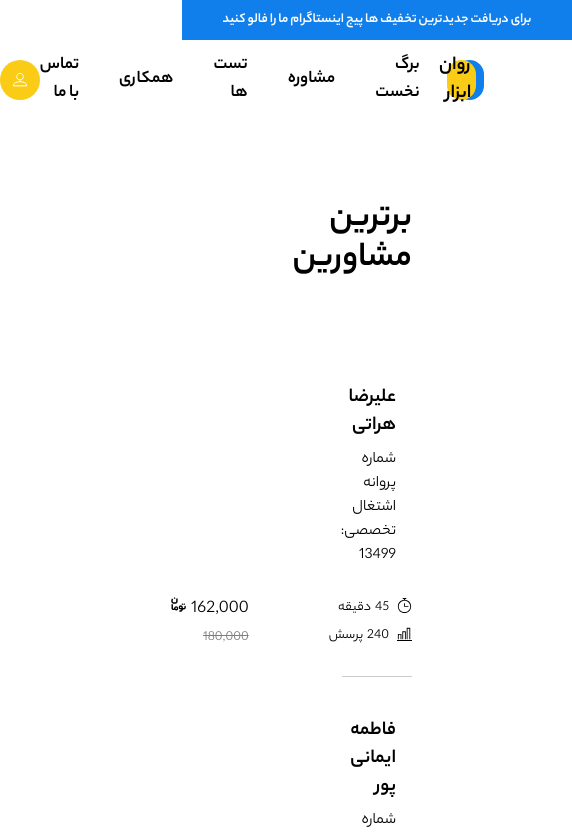
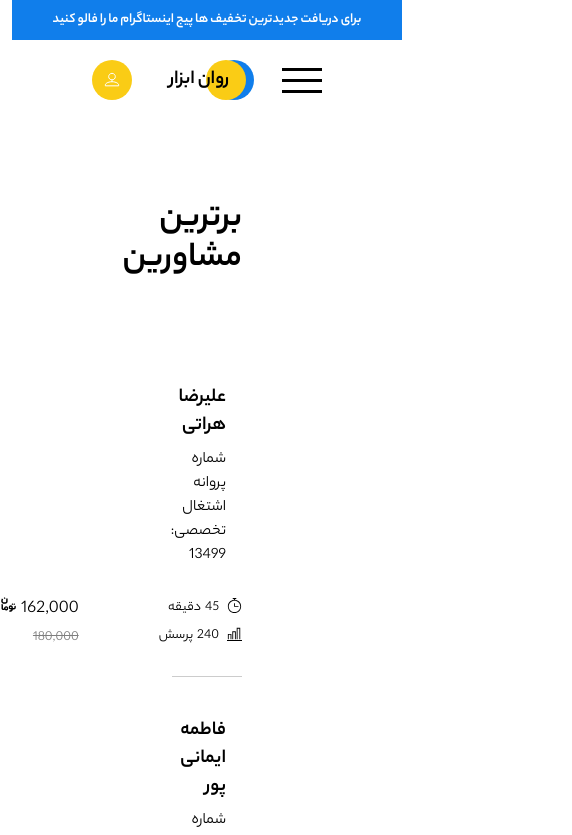
Before and after one commit to kouroshneyestani/nextjs-ravanafzar, a Next.js app: page / in a window 390 px wide. Shown: the top 835 px of the page, 572 px wide, since content can reach past the window. Built offline with nearby package versions, Linux system fonts and the light colour scheme; what tailwindcss-rtl would draw is missing.

Commit message:
feat: add ToggleMobileMenu button

```diff
--- a/src/components/layout/header/Header1.js
+++ b/src/components/layout/header/Header1.js
@@ -133,8 +133,11 @@ export default function Header() {
                 <div className="w-full h-20 flex items-center z-50">
                     <Container>
                         <div className="flex items-center justify-between">
-                            <LogoSVG />
-                            <nav>
+                            <div className="flex items-center gap-5">
+                                <ToogleMobileMenu className="flex lg:hidden" />
+                                <LogoSVG className="hidden lg:flex" />
+                            </div>
+                            <nav className="hidden lg:block">
                                 <ul
                                     className="flex items-center gap-10 font-bold"
                                     dir="rtl"
@@ -182,3 +185,18 @@ export default function Header() {
         </header>
     );
 }
+
+const ToogleMobileMenu = (props) => {
+    return (
+        <>
+            <button
+                {...props}
+                className={`w-10 h-10 cursor-pointer flex-col items-center justify-center gap-2 ${props.className}`}
+            >
+                {[1, 2, 3].map((item) => (
+                    <span key={item} className="w-full h-[3px] bg-black"></span>
+                ))}
+            </button>
+        </>
+    );
+};
```
